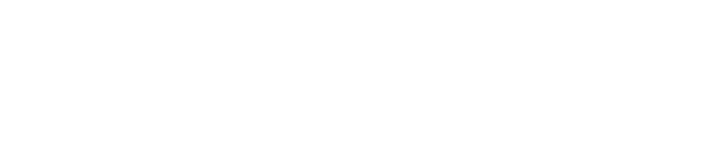
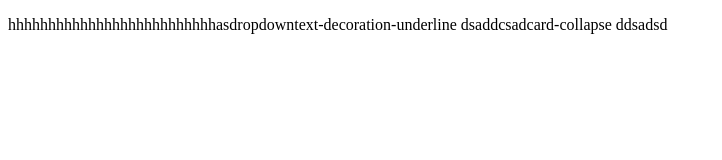
Before and after one commit to marufafoysal/md-foysal, a plain HTML site: page md-foysal/index.html in a window 1280 px wide. Shown: the whole page, without its empty margins (0-722 px from the left). Drawn offline with Linux system fonts and the light colour scheme.

Commit message:
first commit

```diff
--- a/md-foysal/index.html
+++ b/md-foysal/index.html
@@ -6,6 +6,10 @@
     <title>foysalvaiya</title>
 </head>
 <body>
+    <p>hhhhhhhhhhhhhhhhhhhhhhhhhhasdropdowntext-decoration-underline
+        dsaddcsadcard-collapse
 
+        ddsadsd
+    </p>
 </body>
 </html>
```
